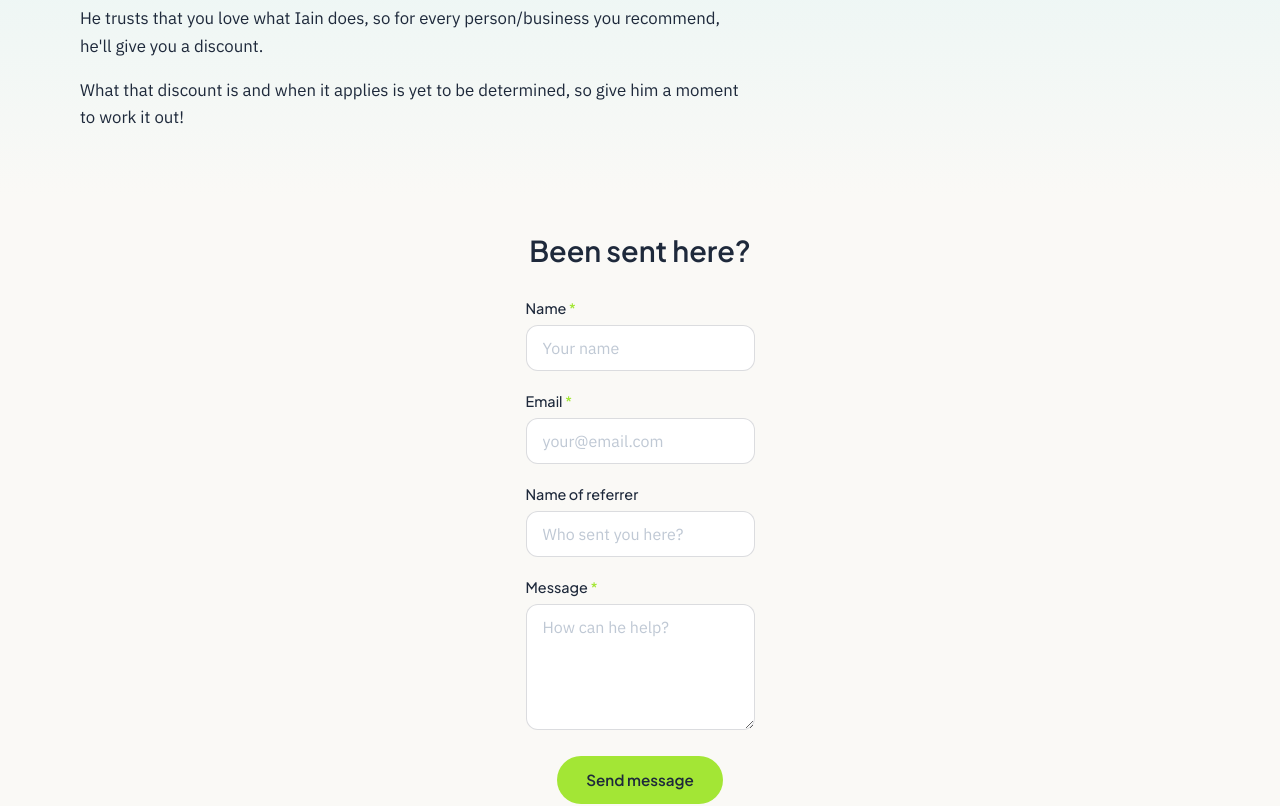
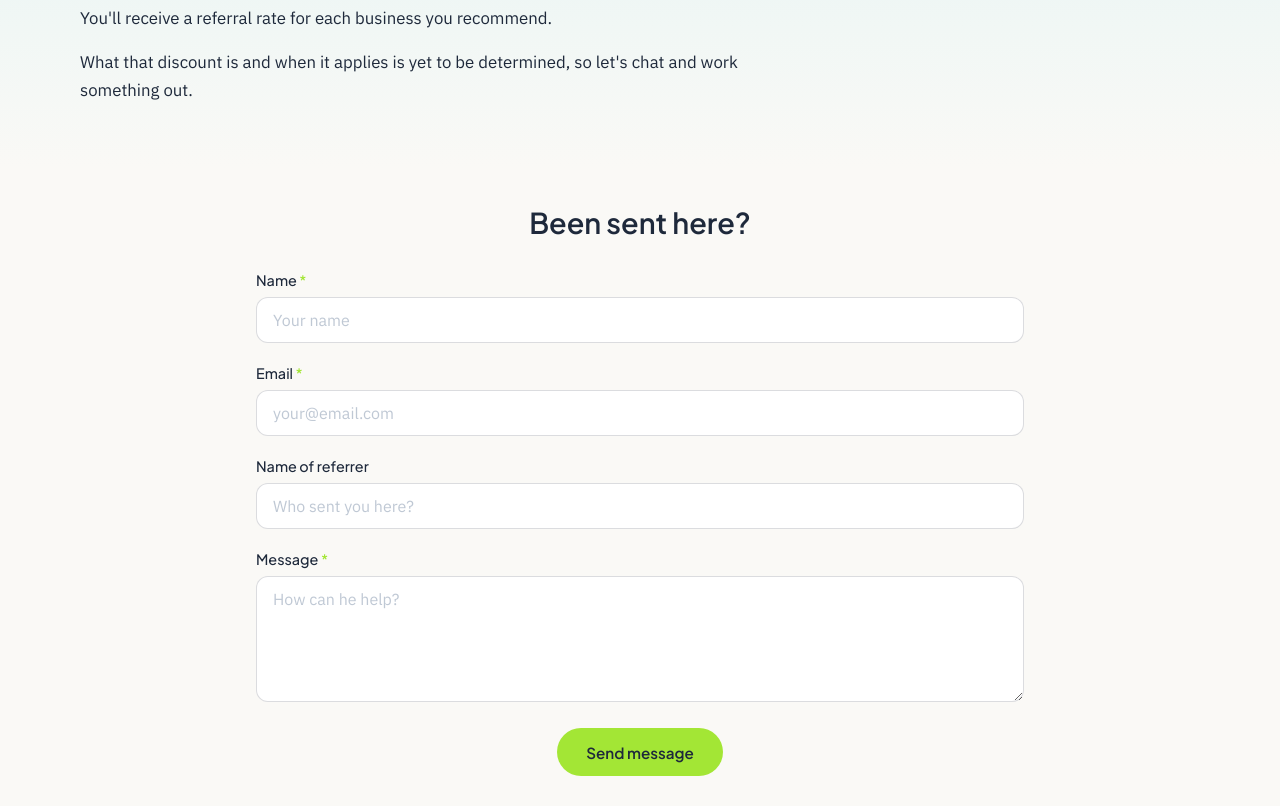
Before and after one commit to Hi-sodoozy/jubilant-winner, a plain HTML site: page referrals.html in a window 1280 px wide. Shown: the part 183-989 px from the top of the page. Drawn offline with Linux system fonts and the light colour scheme.

Commit message:
Add files via upload

```diff
--- a/referrals.html
+++ b/referrals.html
@@ -49,8 +49,8 @@
         <div class="section-inner">
           <h1 class="page-intro-title">Referrals</h1>
           <div class="page-intro-body">
-            <p>He trusts that you love what Iain does, so for every person/business you recommend, he'll give you a discount.</p>
-            <p>What that discount is and when it applies is yet to be determined, so give him a moment to work it out!</p>
+            <p>You'll receive a referral rate for each business you recommend.</p>
+            <p>What that discount is and when it applies is yet to be determined, so let's chat and work something out.</p>
           </div>
         </div>
       </section>
--- a/styles-light.css
+++ b/styles-light.css
@@ -150,6 +150,7 @@ main {
   padding: 0.5rem 1.2rem;
   border-radius: var(--radius-pill);
   border: 1px solid var(--deep-teal);
+  border-bottom: 1px solid var(--deep-teal);
   background: transparent;
   color: var(--deep-teal);
   font-family: "Plus Jakarta Sans", system-ui, sans-serif;
@@ -160,6 +161,7 @@ main {
 
 .nav-cta:hover {
   border-color: var(--teal-soft);
+  border-bottom-color: var(--teal-soft);
   background: var(--teal-pale);
   color: var(--deep-teal);
 }
@@ -832,9 +834,10 @@ main {
 }
 
 .contact-form {
-  max-width: 28rem;
+  max-width: 48rem;
   margin-left: auto;
   margin-right: auto;
+  width: 100%;
 }
 
 .section-contact .section-inner {
```
Also changed, not shown: about.html (line endings or trailing spaces), commercial-production.html (line endings or trailing spaces), index.html (line endings or trailing spaces).
